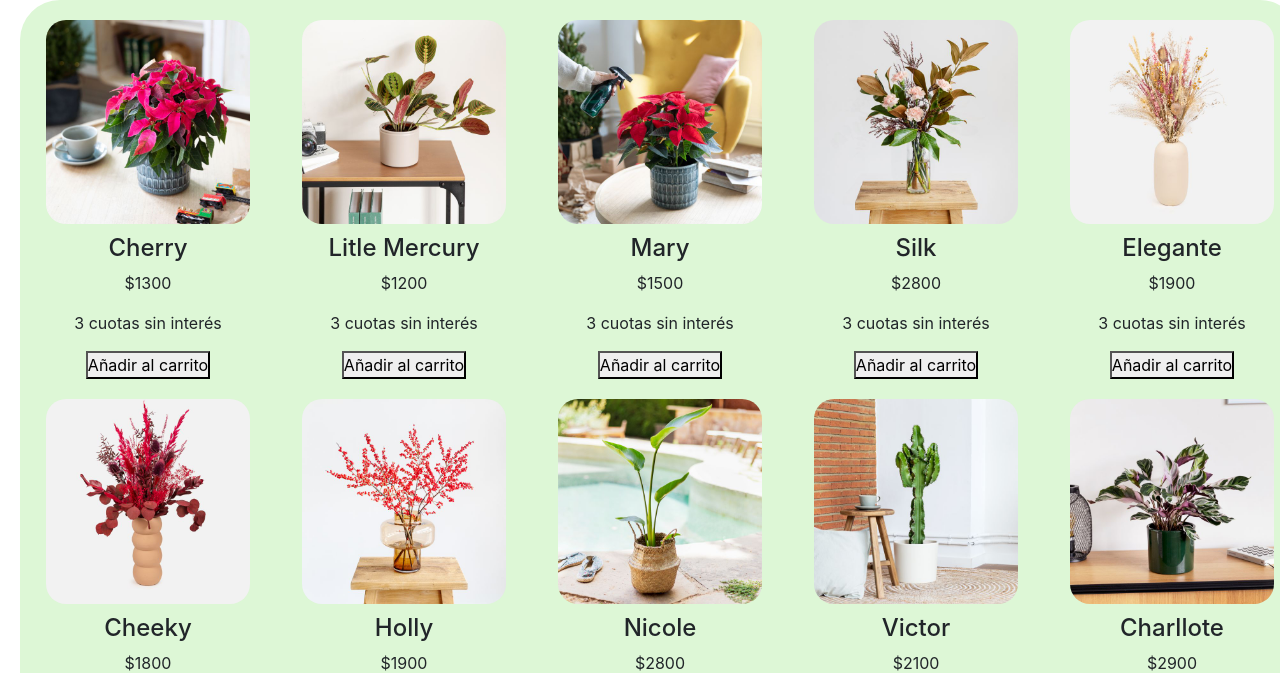
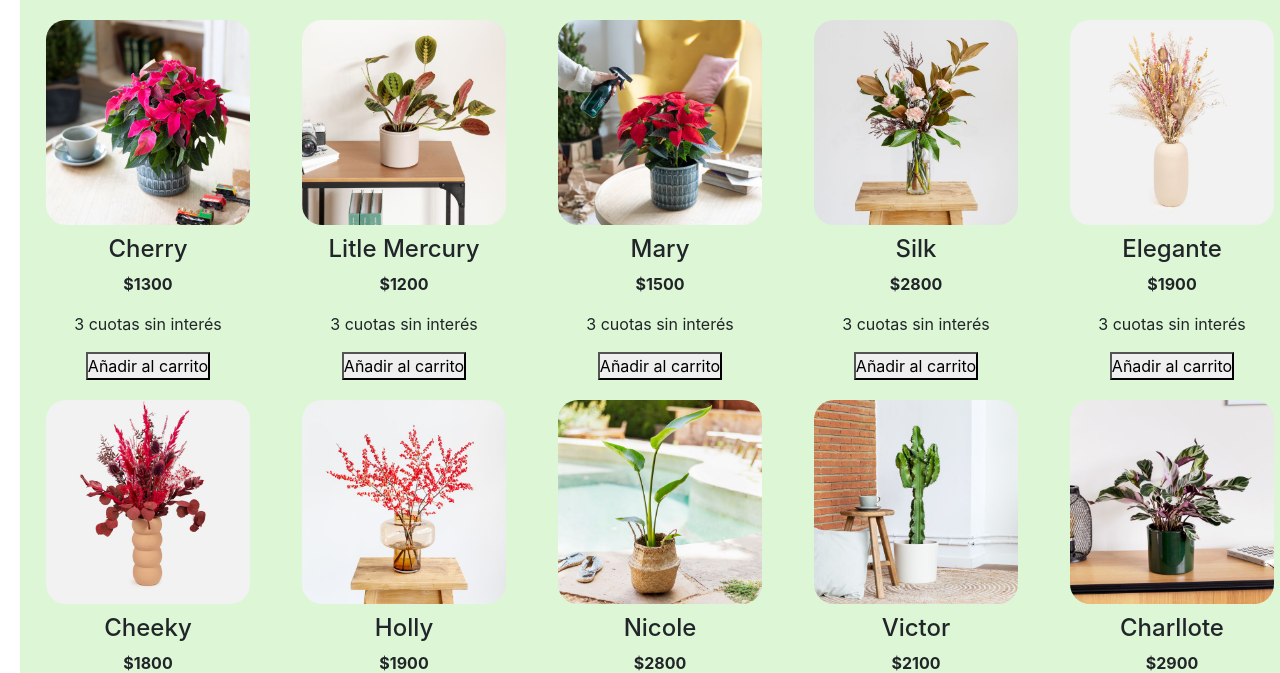
Before and after one commit to StefiGA/ProyectoFinal-GilArroyoStefania, a website: page index.html in a window 1280 px wide. Shown: the part 670-1343 px from the top of the page. Drawn offline with nearby package versions, Linux system fonts and the light colour scheme.

Commit message:
estilos. css, index.js y index.html

```diff
--- a/css/estilo.css
+++ b/css/estilo.css
@@ -278,6 +278,7 @@ main .imagenesDeProductos div .precio {
 .contenedorDeProductDestac{
   width: 100%;
   margin: auto;
+  margin-top: 20px;
 }
 
 .container-fluid .logo{
@@ -298,7 +299,6 @@ main .imagenesDeProductos div .precio {
   text-align: center;
   align-items: center;
   background-color: #ddf7d6;
-  border-radius: 40px;
 }
 
 .pd__columna img{
@@ -316,7 +316,6 @@ main .imagenesDeProductos div .precio {
 .pd__columna h4{
   margin-top: 5px;
 }
-
 
 .productosDestacados .contenedorDeProductDestac{
   display: grid;
--- a/index.html
+++ b/index.html
@@ -109,7 +109,7 @@
     <h2 class="wow animate__animated animate__pulse textoProDectacados">Productos Destacados</h2>
     <section class="productosDestacados">
 
-        <div class="contenedorDeProductDestac pd__columna">
+        <div class="contenedorDeProductDestac pd__columna wow animate__animated animate__zoomIn">
         </div>
 
     </section>
--- a/js/index.js
+++ b/js/index.js
@@ -105,9 +105,9 @@ document.addEventListener("DOMContentLoaded", () => {
         <article id="${prod.id}">
             <img src="${prod.imagen}" alt="${prod.alt}">
             <h4>${prod.nombre}</h4>
-            <p>$${prod.precio}</p>
+            <p><b>$${prod.precio}</p></b>
             <p>${prod.cuotas}</p>
-            <button onclick="sumarAlCarrito(event)" >Añadir al carrito</button>
+            <button class=botonAñadirCarrito onclick="sumarAlCarrito(event)" >Añadir al carrito</button>
         </article>`;
 		// suma cada article al parent, sin reemplazar el contenido previo.
 		contenedorDeProductDestac.innerHTML += article;
```
